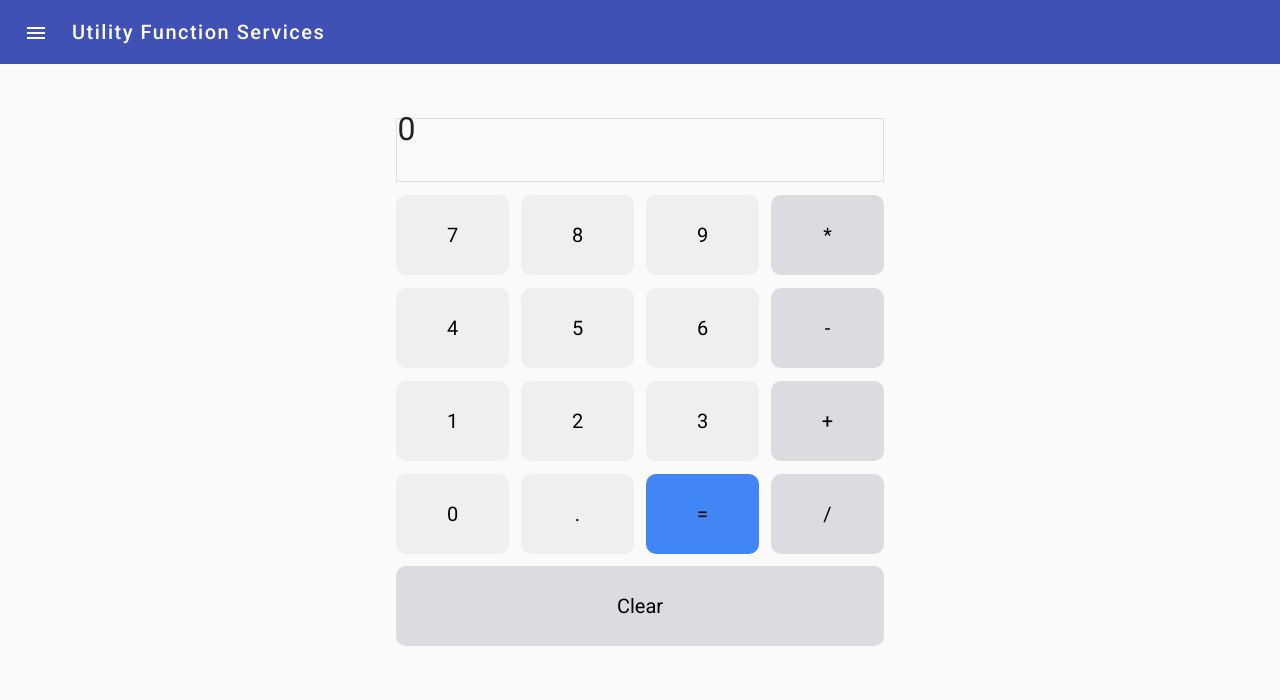
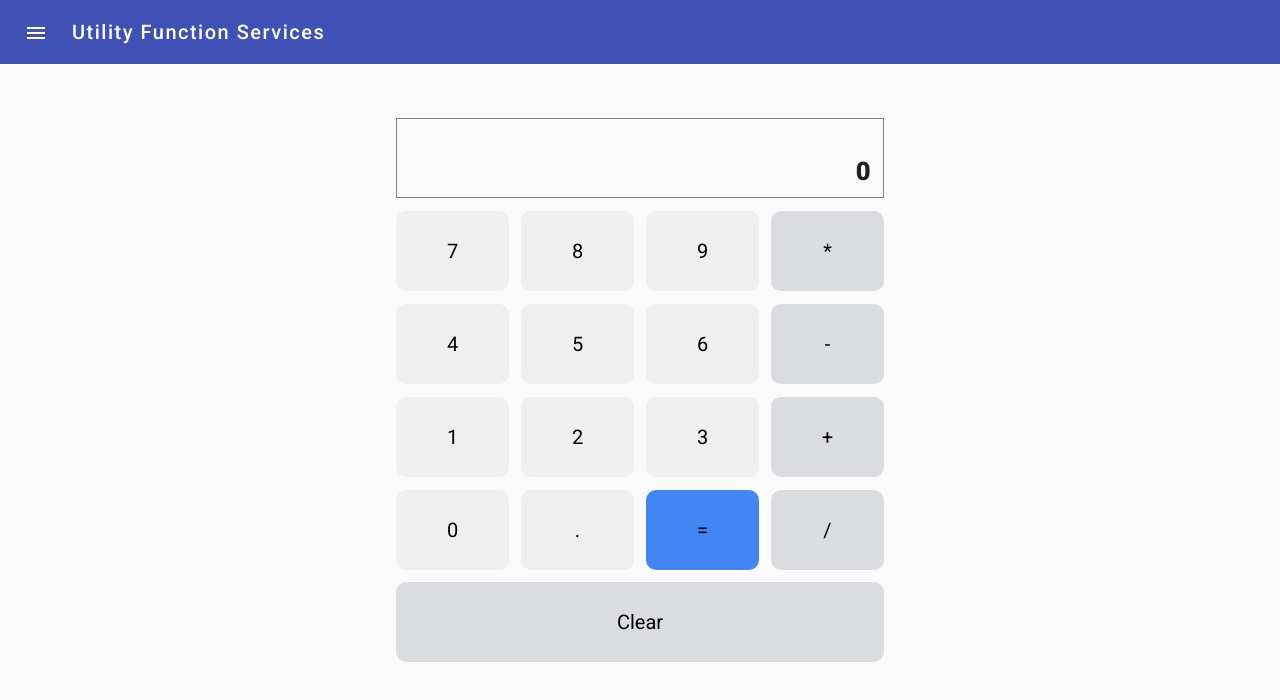
Before and after one commit to simonsimon9/UtilityFunctionService, an Angular app in the folder frontend/: page /calculator in a window 1280 px wide. Shown: the top 700 px of the page. Built offline with nearby package versions, Linux system fonts and the light colour scheme; what ngx-clipboard would draw is missing.

Commit message:
front end calculator made , need backend to save

```diff
--- a/frontend/src/app/services/calculator.service.ts
+++ b/frontend/src/app/services/calculator.service.ts
@@ -48,7 +48,7 @@ public calcUpdated: EventEmitter<CalcScreen> = new EventEmitter();
         }else if(val==="="){
             //send to backend
             this.calculatorPostService.sendCalculation(this.calculation).subscribe(result=>{
-                this.previousCalculation = this.calculation + "=" + result;
+                this.previousCalculation = this.calculation +  " = " + result;
                 this.calculation = String(result);
                 console.log("result"+ this.previousCalculation);
                 let emitData: CalcScreen =  {
--- a/frontend/src/app/views/calculator/calculator.component.css
+++ b/frontend/src/app/views/calculator/calculator.component.css
@@ -5,10 +5,3 @@
     padding: 0;
     margin: 0.4rem;
 }
-
-
-#calcscreen{
-   border: 1px solid rgb(224, 224, 224);
-   height : 4rem;
-
-}
--- a/frontend/src/app/views/calculator/components/calcscreen/calcscreen.component.css
+++ b/frontend/src/app/views/calculator/components/calcscreen/calcscreen.component.css
@@ -1,11 +1,25 @@
 .previous{
     display:block;
-
+    font-size: 1.1rem;
+    height: 2rem;
+    padding-top: 10px;
+   text-align: right;
 
 }
 
 .current{
-    font-size: 2rem;
+
+    padding-top: 10px;
+    font-size: 1.6rem;
+   text-align: right;
+    height: 2rem;
+   font-weight: 900;
+}
 
 
+
+.container{
+    border: 1.5px solid grey;
+    height: 5rem;
+
 }
--- a/frontend/src/app/views/calculator/components/calcscreen/calcscreen.component.html
+++ b/frontend/src/app/views/calculator/components/calcscreen/calcscreen.component.html
@@ -1,4 +1,4 @@
-<div>
+<div class="container">
     <div class="previous">{{previous}}</div>
-    <div class="current">{{screen}}</div>
+    <div class="current"><p>{{screen}}</p></div>
 </div>
--- a/frontend/src/app/views/urlshortner/components/url-input/url-input.component.css
+++ b/frontend/src/app/views/urlshortner/components/url-input/url-input.component.css
@@ -37,3 +37,7 @@ label{
 .btn-submit:active{
     background-color: #272f51;
 }
+
+.form-control{
+    background-color: #fafafa;
+}
```
